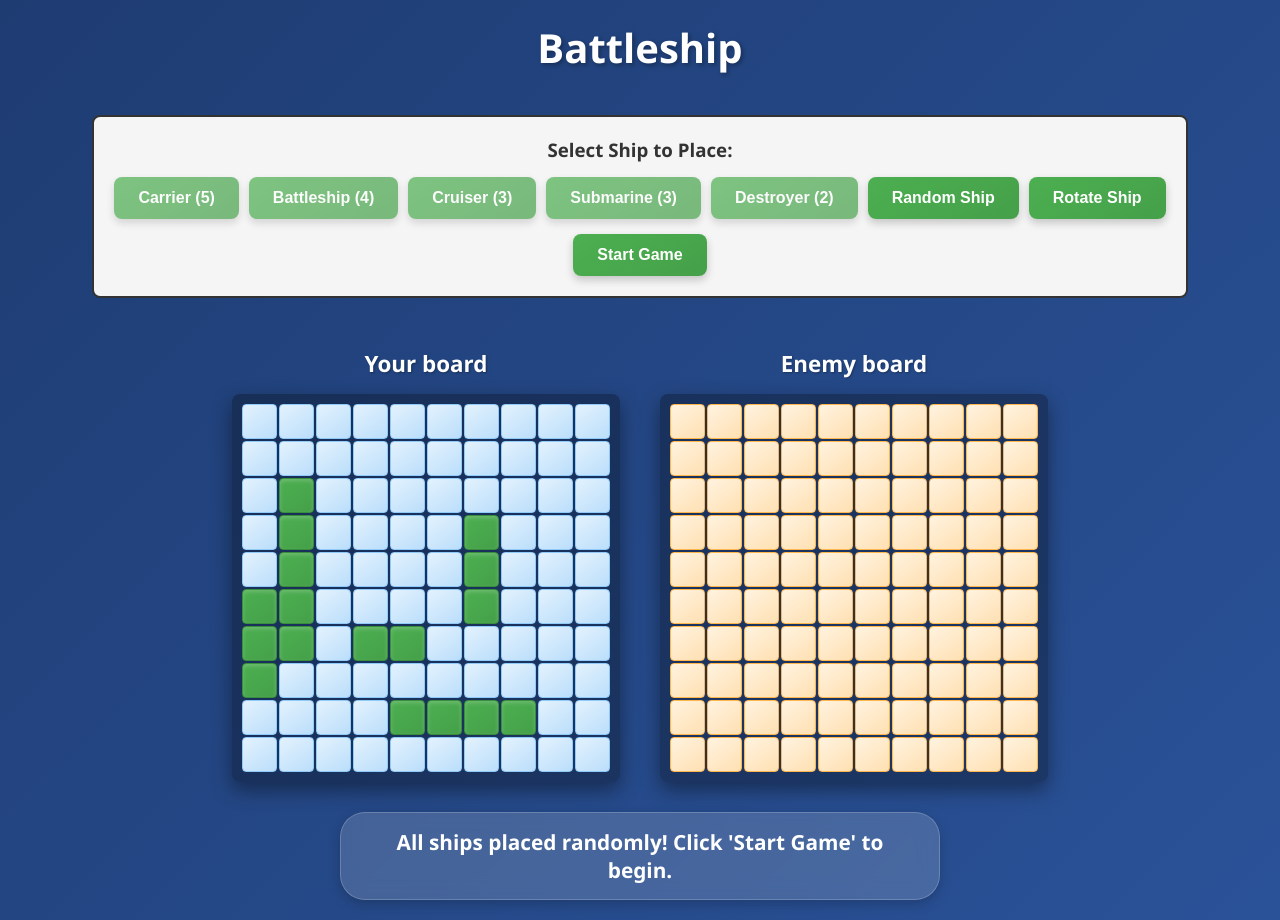
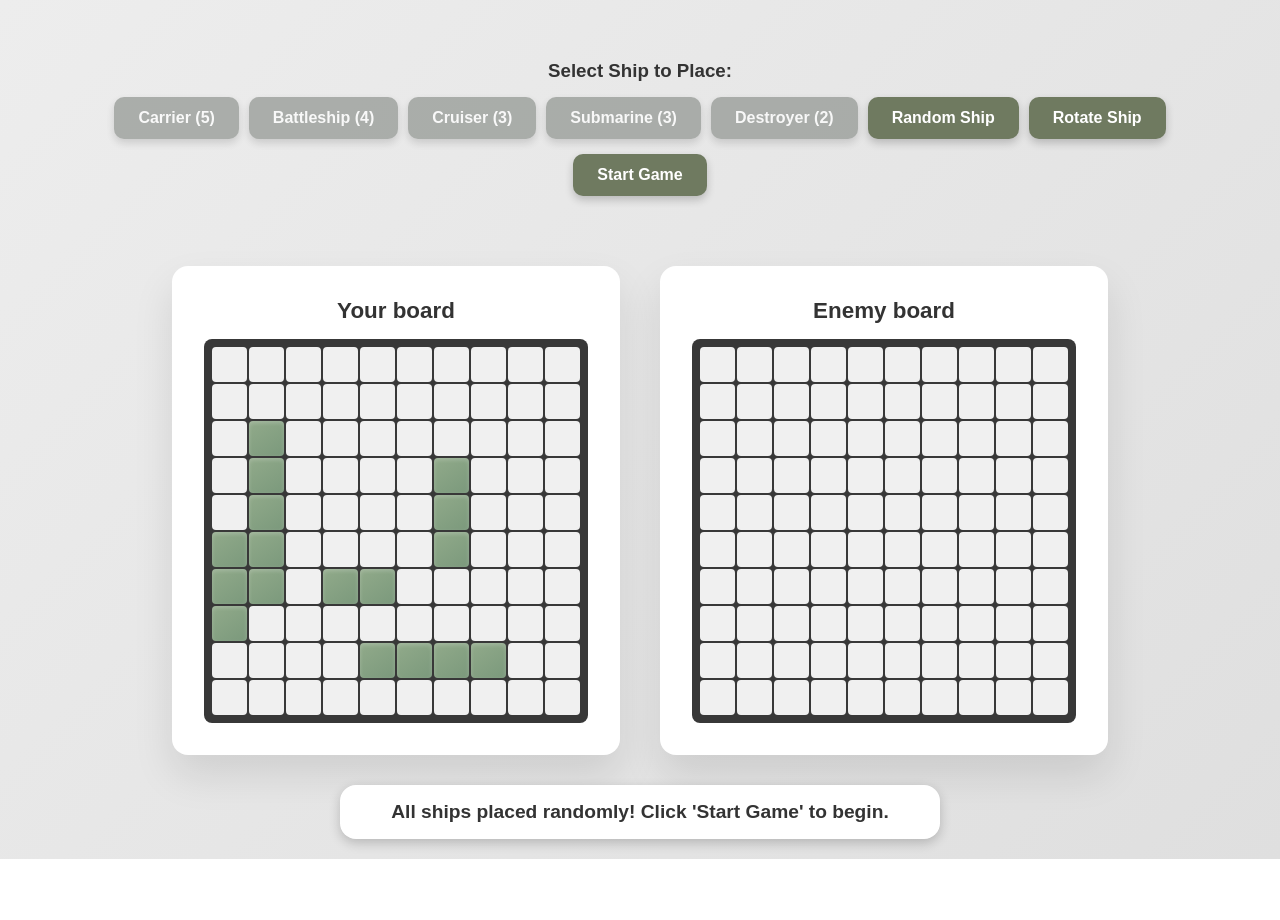
Before and after one commit to orokidd/battleship, a website built with webpack: page src/index.html in a window 1280 px wide. Both pictures are taken after a click on the button "Random Ship". After the commit the page ends 859 px from the top, so only its background shows below. Built offline with nearby package versions, Linux system fonts and the light colour scheme.

Commit message:
style changes

```diff
--- a/src/index.html
+++ b/src/index.html
@@ -10,7 +10,6 @@
 <body>
     <div>
         <header>
-            <h2>Battleship</h2>
             <div class="controls">
             </div>
         </header>
--- a/src/script/ui.js
+++ b/src/script/ui.js
@@ -27,7 +27,7 @@ export function init() {
   // All ship placement set to false
   shipPlacementStatus = SHIP_SPECS.map(() => false);
 
-  messageElement.textContent = "Select a ship to place, then click on the board. Press R to rotate.";
+  messageElement.textContent = "Select a ship to place, then click on the board.";
 
   placeRandomShips(enemyBoard);
   createShipSelectionButtons();
@@ -398,7 +398,7 @@ document.addEventListener("keydown", (e) => {
   if (placingShips && (e.key === "r" || e.key === "R")) {
     shipOrientation = !shipOrientation;
     if (currentShipIndex < SHIP_SPECS.length && !shipPlacementStatus[currentShipIndex]) {
-      messageElement.textContent = `Orientation: ${shipOrientation ? "Horizontal" : "Vertical"}. Place your ${SHIP_SPECS[currentShipIndex].name} (${SHIP_SPECS[currentShipIndex].length} cells).`;
+      messageElement.textContent = `Ship orientation: ${shipOrientation ? "Horizontal" : "Vertical"}`;;
     }
   }
 });
--- a/src/styles.css
+++ b/src/styles.css
@@ -5,10 +5,13 @@
 }
 
 body {
-  font-family: 'Segoe UI', Tahoma, Geneva, Verdana, sans-serif;
-  background: linear-gradient(135deg, #1e3c72 0%, #2a5298 100%);
+  display: flex;
+  flex-direction: column;
+  justify-content: center;
+  font-family: "Arial", sans-serif;
+  background: linear-gradient(135deg, #ededed 0%, #dfdfdf 100%);
   min-height: 100vh;
-  color: #fff;
+  color: #333;
   padding: 20px;
 }
 
@@ -20,8 +23,6 @@ header {
 header h2 {
   font-size: 2.5rem;
   margin-bottom: 20px;
-  text-shadow: 2px 2px 4px rgba(0, 0, 0, 0.3);
-  color: #fff;
 }
 
 .controls {
@@ -32,13 +33,13 @@ header h2 {
 }
 
 .controls button {
-  background: linear-gradient(145deg, #4CAF50, #45a049);
+  background: #6f7a60;
   border: none;
   color: white;
   padding: 12px 24px;
   font-size: 16px;
   font-weight: 600;
-  border-radius: 8px;
+  border-radius: 10px;
   cursor: pointer;
   box-shadow: 0 4px 8px rgba(0, 0, 0, 0.2);
   transition: all 0.3s ease;
@@ -47,10 +48,6 @@ header h2 {
 .controls button:hover {
   transform: translateY(-2px);
   box-shadow: 0 6px 12px rgba(0, 0, 0, 0.3);
-}
-
-.controls button:active {
-  transform: translateY(0);
 }
 
 .boards {
@@ -66,13 +63,17 @@ header h2 {
   display: flex;
   flex-direction: column;
   align-items: center;
+
+  border-radius: 16px;
+  background-color: #ffffff;
+  padding: 32px;
+  box-shadow: 0 20px 40px rgba(0, 0, 0, 0.1);
 }
 
 .board-container label {
   font-size: 1.4rem;
   font-weight: 600;
   margin-bottom: 15px;
-  text-shadow: 1px 1px 2px rgba(0, 0, 0, 0.3);
 }
 
 .grid {
@@ -80,17 +81,17 @@ header h2 {
   grid-template-columns: repeat(10, 35px);
   grid-template-rows: repeat(10, 35px);
   gap: 2px;
-  background-color: rgba(0, 0, 0, 0.3);
-  padding: 10px;
+  background-color: rgb(56, 56, 56);
+  padding: 8px;
   border-radius: 8px;
-  box-shadow: 0 8px 20px rgba(0, 0, 0, 0.4);
 }
 
 .cell {
   width: 35px;
   height: 35px;
-  background: linear-gradient(145deg, #e3f2fd, #bbdefb);
-  border: 1px solid #90caf9;
+  /* background: linear-gradient(145deg, #ffffff, #acb8ae); */
+  background-color: rgb(240, 240, 240);
+  /* border: 1px solid #90caf9; */
   border-radius: 4px;
   cursor: pointer;
   transition: all 0.2s ease;
@@ -105,17 +106,13 @@ header h2 {
   box-shadow: 0 2px 8px rgba(0, 0, 0, 0.3);
 }
 
-/* Ship styling */
 .cell.ship {
-  background: linear-gradient(145deg, #4CAF50, #45a049);
-  border-color: #388e3c;
+  background: linear-gradient(145deg, #91aa8a, #7b997c);
   box-shadow: inset 0 2px 4px rgba(255, 255, 255, 0.2);
 }
 
-/* Hit styling */
 .cell.hit {
-  background: linear-gradient(145deg, #f44336, #d32f2f);
-  border-color: #c62828;
+  background: linear-gradient(145deg, #d39692, #ec7171);
   position: relative;
 }
 
@@ -126,10 +123,8 @@ header h2 {
   animation: explosion 0.5s ease-out;
 }
 
-/* Miss styling */
 .cell.miss {
-  background: linear-gradient(145deg, #607d8b, #455a64);
-  border-color: #37474f;
+  background: linear-gradient(145deg, #dee9e9, #c2c9ce);
   position: relative;
 }
 
@@ -139,7 +134,6 @@ header h2 {
   position: absolute;
 }
 
-/* Disabled cells (already shot) */
 .cell.disabled {
   cursor: not-allowed;
   opacity: 0.8;
@@ -150,24 +144,23 @@ header h2 {
   box-shadow: none;
 }
 
-/* Enemy board specific styling */
-#enemyBoard .cell {
+/* #enemyBoard .cell {
+  background: white;
   background: linear-gradient(145deg, #fff3e0, #ffe0b2);
   border-color: #ffb74d;
-}
+} */
 
 #enemyBoard .cell:hover:not(.disabled) {
-  background: linear-gradient(145deg, #ffecb3, #ffd54f);
-  border-color: #ffa726;
+  background: linear-gradient(145deg, #dfe4b2, #a89c68);
 }
 
 .message {
   text-align: center;
-  font-size: 1.3rem;
+  font-size: 1.2rem;
   font-weight: 600;
-  background: rgba(255, 255, 255, 0.15);
+  background: rgb(255, 255, 255);
   padding: 15px 30px;
-  border-radius: 25px;
+  border-radius: 16px;
   backdrop-filter: blur(10px);
   border: 1px solid rgba(255, 255, 255, 0.2);
   box-shadow: 0 4px 12px rgba(0, 0, 0, 0.2);
@@ -180,23 +173,20 @@ header h2 {
 }
 
 .cell.preview {
-  background: linear-gradient(145deg, #81c784, #aed581);
-  border-color: #388e3c;
-  opacity: 0.7;
+  background: linear-gradient(145deg, #91aa8a, #7b997c);
+  opacity: 0.8;
 }
 .cell.preview.invalid {
   background: linear-gradient(145deg, #e57373, #ffcdd2);
-  border-color: #c62828;
   opacity: 0.7;
 }
 
-/* Ship Selection Styles */
 .ship-selector {
   margin: 20px 0;
   padding: 20px;
-  border: 2px solid #333;
+  /* border: 2px solid #333; */
   border-radius: 8px;
-  background-color: #f5f5f5;
+  /* background-color: #f5f5f5; */
 }
 
 .ship-selector h3 {
@@ -213,7 +203,7 @@ header h2 {
   margin-bottom: 15px;
 }
 
-.ship-button {
+/* .ship-button {
   padding: 10px 15px;
   border: 2px solid #666;
   border-radius: 5px;
@@ -222,23 +212,14 @@ header h2 {
   cursor: pointer;
   font-size: 14px;
   transition: all 0.2s ease;
-}
-
-.ship-button:hover:not(:disabled) {
-  background-color: #e0e0e0;
-  border-color: #333;
-}
+} */
 
 .ship-button.selected {
-  background-color: #007bff;
-  color: white;
-  border-color: #0056b3;
+  background-color: #535a48;
 }
 
 .ship-button.placed {
-  background-color: #28a745;
-  color: white;
-  border-color: #1e7e34;
+  background-color: #8f948f;
   cursor: not-allowed;
   opacity: 0.7;
 }
@@ -246,30 +227,17 @@ header h2 {
 .finish-placement-btn {
   display: block;
   margin: 0 auto;
-  padding: 12px 30px;
-  background-color: #28a745;
-  color: white;
-  border: none;
-  border-radius: 5px;
-  font-size: 16px;
-  font-weight: bold;
-  cursor: pointer;
-  transition: background-color 0.2s ease;
-}
-
-.finish-placement-btn:hover {
-  background-color: #218838;
 }
 
 /* Responsive design for smaller screens */
 @media (max-width: 600px) {
   .ship-buttons {
-    flex-direction: column;
+    /* flex-direction: column; */
     align-items: center;
   }
 
   .ship-button {
-    width: 200px;
+    /* width: 200px; */
   }
 }
 
@@ -292,8 +260,7 @@ header h2 {
 /* Responsive design */
 @media (max-width: 768px) {
   .boards {
-    flex-direction: column;
-    gap: 30px;
+    /* flex-direction: column; */
   }
 
   header h2 {
@@ -318,7 +285,7 @@ header h2 {
 
   .controls button {
     padding: 10px 20px;
-    font-size: 14px;
+    font-size: 10px;
   }
 }
 
```
